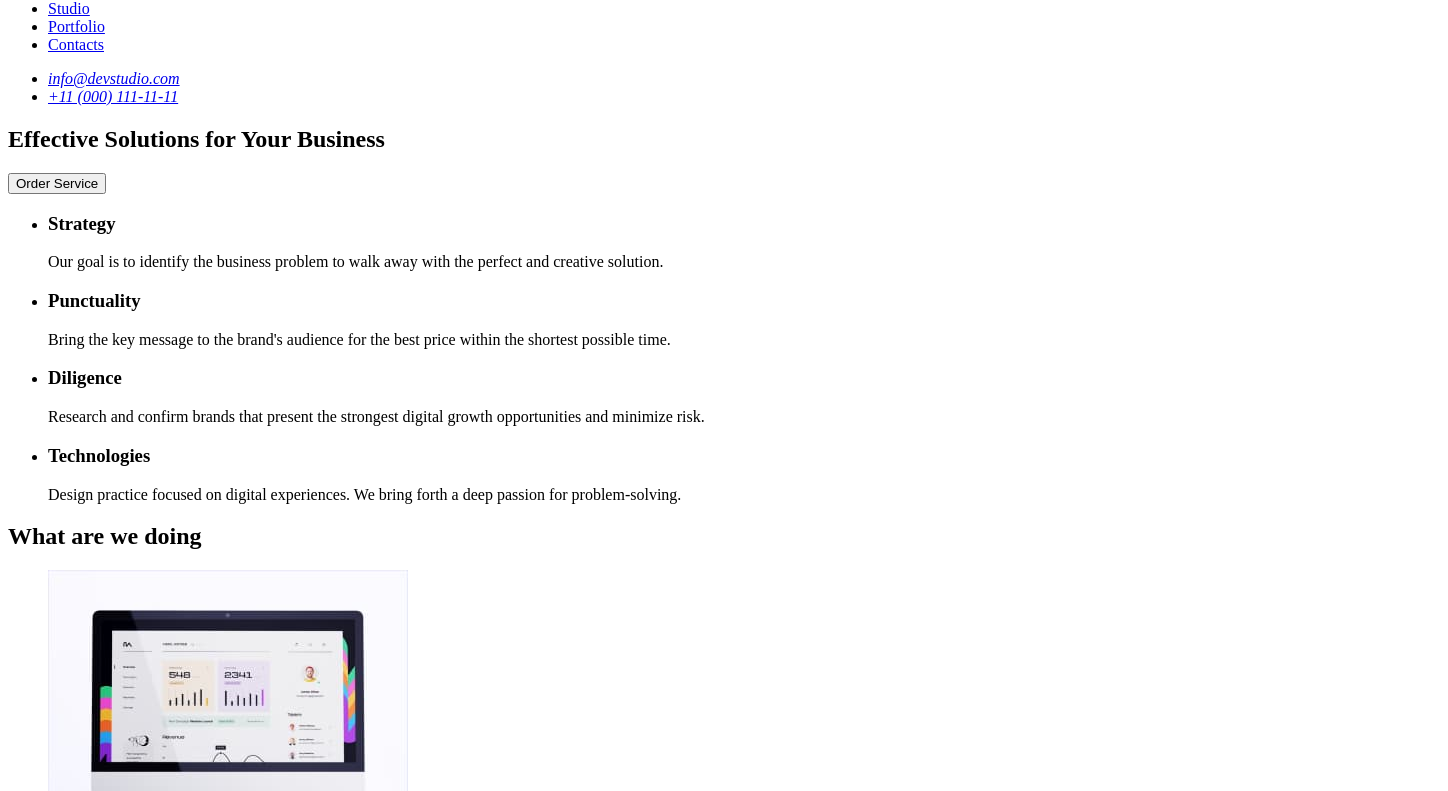
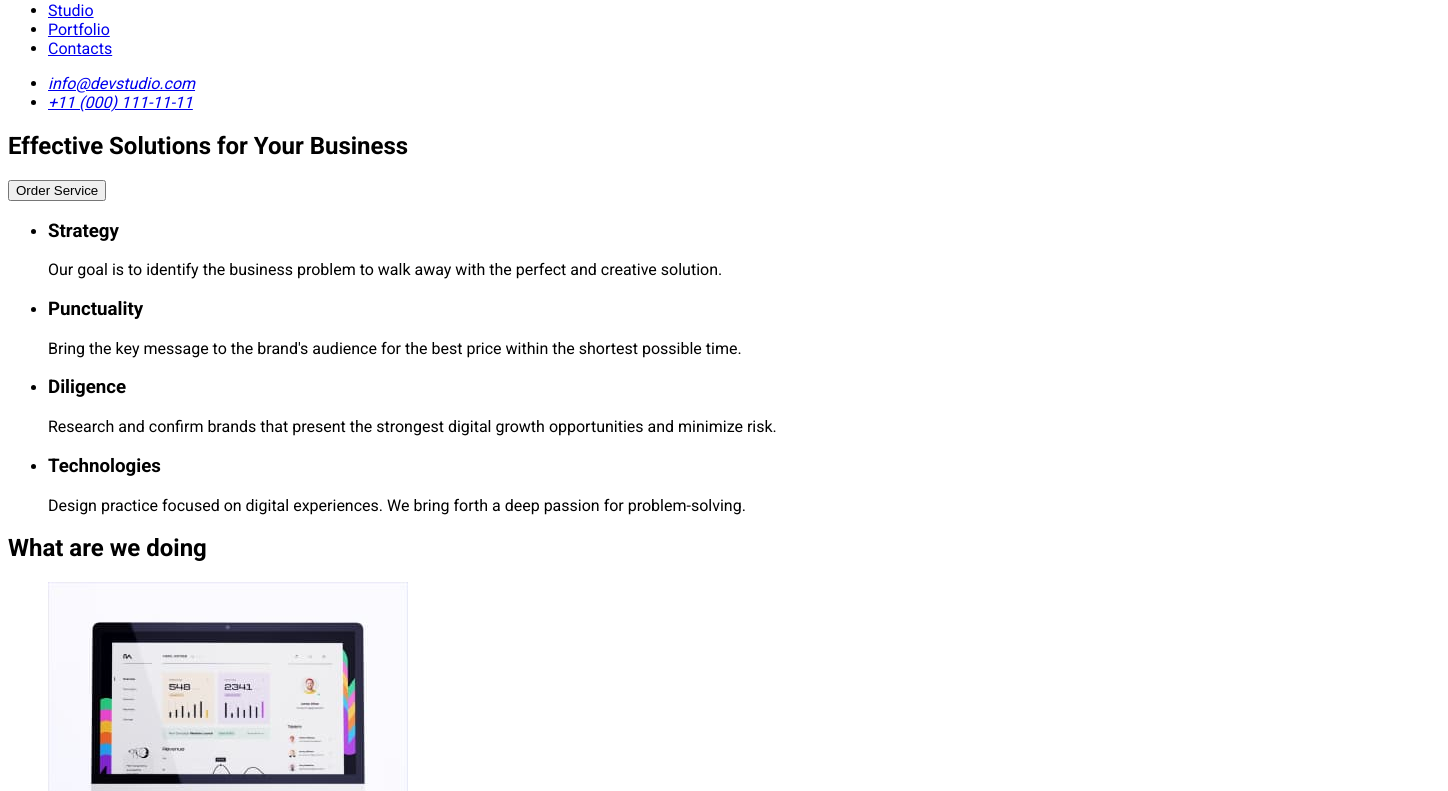
Before and after one commit to katelim215/goit-markup-hw-02, a plain HTML site: page index.html in a window 1280 px wide. Shown: the part 42-833 px from the top of the page, 1448 px wide, since content can reach past the window. Drawn offline with Linux system fonts and the light colour scheme.

Commit message:
added google fonts

```diff
--- a/css/styles.css
+++ b/css/styles.css
@@ -0,0 +1,6 @@
+body {
+    font-family: 'Roboto', sans-serif;
+    background-color: #FFF;
+    width: 1440px;
+    height: 2592px;
+}
--- a/index.html
+++ b/index.html
@@ -4,13 +4,17 @@
         <meta charset="UTF-8">
         <meta name="description" content="Homework 1">
         <title>Web Studio</title>
+        <link rel="stylesheet" href="./css/styles.css" />
+        <link rel="preconnect" href="https://fonts.googleapis.com">
+        <link rel="preconnect" href="https://fonts.gstatic.com" crossorigin>
+        <link href="https://fonts.googleapis.com/css2?family=Raleway:wght@800&family=Roboto:wght@400;500;700&display=swap" rel="stylesheet">
     </head>
     <body>
         <!-- Page header -->
         <header>
-            <a href="/goit-markup-hw-01/">WEBSTUDIO</a>
-            <nav>
-                <ul>
+            <a href="/goit-markup-hw-01/" class="logo">WEBSTUDIO</a>
+            <nav class="nav">
+                <ul class="nav-list list">
                     <li><a href="/studio">Studio</a></li>
                     <li><a href="/portfolio">Portfolio</a></li>
                     <li><a href="/contacts">Contacts</a></li>
```
